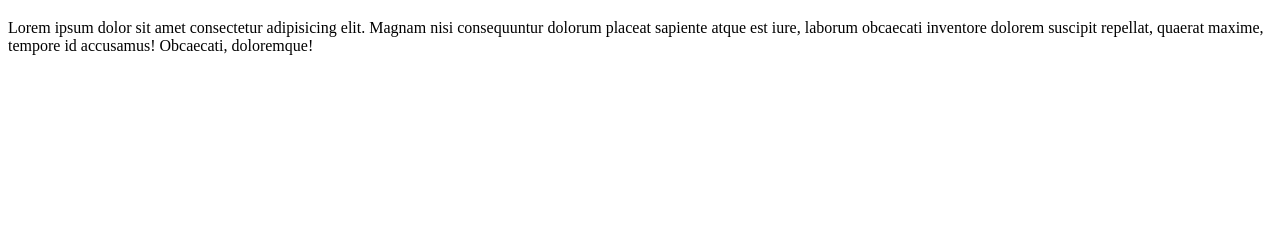
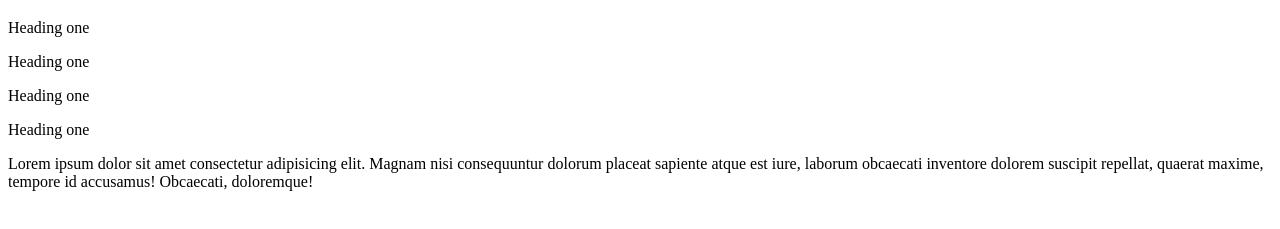
Before and after one commit to mr-vipan/Project-Demo, a plain HTML site: page index.html in a window 1280 px wide. Shown: the part 61-290 px from the top of the page. Drawn offline with Linux system fonts and the light colour scheme.

Commit message:
add para

```diff
--- a/index.html
+++ b/index.html
@@ -7,6 +7,10 @@
 </head>
 <body>
     <h1>This is Heading</h1>
+    <p>Heading one</p>
+    <p>Heading one</p>
+    <p>Heading one</p>
+    <p>Heading one</p>
     <p>Lorem ipsum dolor sit amet consectetur adipisicing elit. Magnam nisi consequuntur dolorum placeat sapiente atque est iure, laborum obcaecati inventore dolorem suscipit repellat, quaerat maxime, tempore id accusamus! Obcaecati, doloremque!</p>
 </body>
 </html>
```
